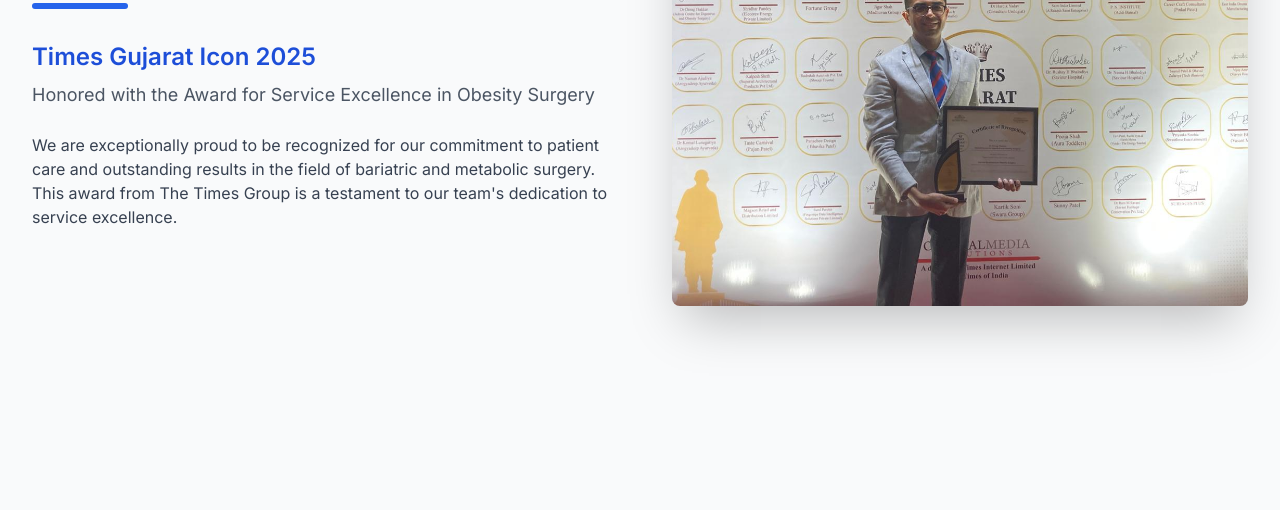
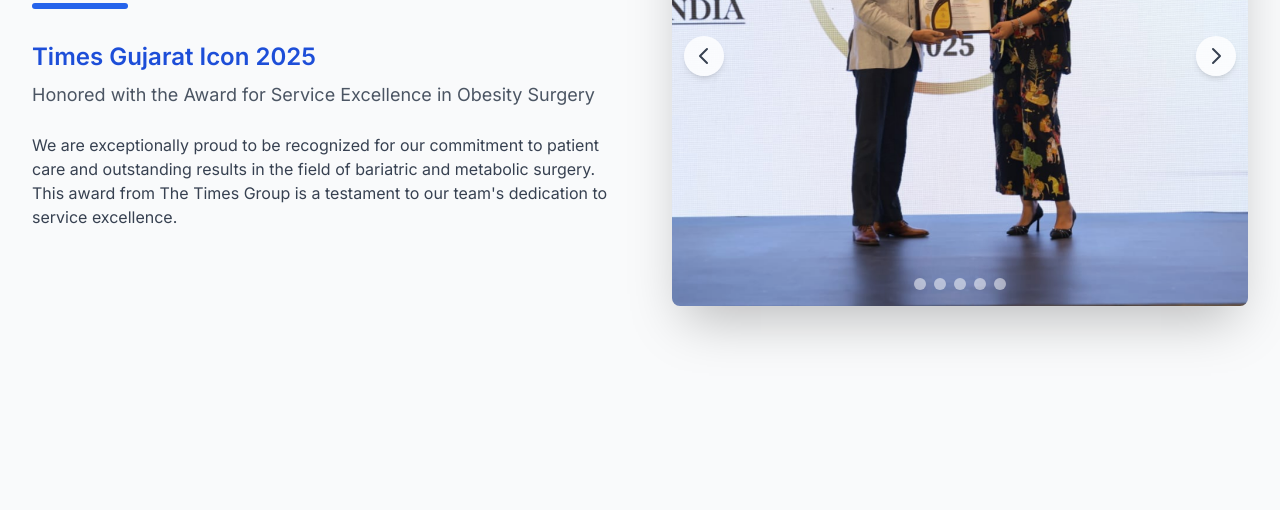
Before and after one commit to dhvlsnc/geo, a plain HTML site: page index.html in a window 1280 px wide. Shown: the part 290-800 px from the top of the page. Drawn offline with nearby package versions, Linux system fonts and the light colour scheme.

Commit message:
Update index.html

```diff
--- a/index.html
+++ b/index.html
@@ -4,10 +4,8 @@
     <meta charset="UTF-8">
     <meta name="viewport" content="width=device-width, initial-scale=1.0">
     <title>Award-Winning Surgeon Section</title>
-    <!-- Importing Tailwind CSS -->
-    <script src="https://cdn.tailwindcss.com"></script>
-    <!-- Importing Inter font -->
-    <link href="https://fonts.googleapis.com/css2?family=Inter:wght@400;500;600;700;800&display=swap" rel="stylesheet">
+    <!-- Importing Tailwind CSS --><script src="https://cdn.tailwindcss.com"></script>
+    <!-- Importing Inter font --><link href="https://fonts.googleapis.com/css2?family=Inter:wght@400;500;600;700;800&display=swap" rel="stylesheet">
     <style>
         /* Base styles */
         body {
@@ -20,17 +18,20 @@
             overflow: hidden;
         }
         .slider-item {
-            display: none; /* Hide all slides by default */
-            transition: opacity 0.7s ease-in-out;
             position: absolute;
             top: 0;
             left: 0;
             width: 100%;
             height: 100%;
+            opacity: 0; /* Start hidden for smooth fade */
+            pointer-events: none; /* Make non-active slides unclickable */
+            transition: opacity 1.2s ease-in-out; /* Smoother transition duration */
+            z-index: 1; /* Default z-index for all slides */
         }
         .slider-item.active {
-            display: block; /* Show active slide */
-            position: relative;
+            opacity: 1; /* Show active slide */
+            pointer-events: auto; /* Make active slide clickable */
+            z-index: 2; /* Active slide appears above others */
         }
         .slider-item img {
             width: 100%;
@@ -41,21 +42,17 @@
 </head>
 <body class="bg-gray-50">
 
-    <!-- Full-Fledged Award Section -->
-    <section class="w-full py-16 md:py-24 px-4 sm:px-6 lg:px-8">
+    <!-- Full-Fledged Award Section --><section class="w-full py-16 md:py-24 px-4 sm:px-6 lg:px-8">
         <div class="container mx-auto max-w-7xl">
 
-            <!-- Grid container for responsive layout -->
-            <div class="grid grid-cols-1 lg:grid-cols-2 gap-12 lg:gap-16 items-center">
+            <!-- Grid container for responsive layout --><div class="grid grid-cols-1 lg:grid-cols-2 gap-12 lg:gap-16 items-center">
 
-                <!-- Text Content Column -->
-                <div class="text-center lg:text-left">
+                <!-- Text Content Column --><div class="text-center lg:text-left">
                     <h2 class="text-4xl md:text-5xl font-bold text-gray-900 tracking-tight">
                         Award-winning Doctor/Surgeon
                     </h2>
 
-                    <!-- Decorative line -->
-                    <div class="w-24 h-1.5 bg-blue-600 rounded-full mt-6 mb-8 mx-auto lg:mx-0"></div>
+                    <!-- Decorative line --><div class="w-24 h-1.5 bg-blue-600 rounded-full mt-6 mb-8 mx-auto lg:mx-0"></div>
 
                     <p class="text-2xl font-semibold text-blue-700">
                         Times Gujarat Icon 2025
@@ -69,13 +66,10 @@
                     </p>
                 </div>
 
-                <!-- Image Slider Column -->
-                <div class="w-full">
+                <!-- Image Slider Column --><div class="w-full">
                     <div id="award-slider" class="slider-container w-full h-80 md:h-[500px] bg-gray-200 rounded-lg shadow-2xl overflow-hidden relative">
 
-                        <!-- Slides -->
-                        <!-- Note: Replace placehold.co URLs with your actual image paths -->
-                        <div class="slider-item active">
+                        <!-- Slides --><!-- Note: Replace placehold.co URLs with your actual image paths --><div class="slider-item active">
                             <img src="1.jpg"
                                  alt="Doctor receiving award on stage"
                                  onerror="this.src='https://placehold.co/800x600/e0e0e0/333?text=Image+Not+Found'">
@@ -101,22 +95,19 @@
                                  onerror="this.src='https://placehold.co/800x600/b0b0b0/333?text=Image+Not+Found'">
                         </div>
 
-                        <!-- Slider Navigation Buttons -->
-                        <button id="prev-slide" class="absolute top-1/2 left-3 transform -translate-y-1/2 bg-white/70 hover:bg-white rounded-full p-2 shadow-md transition">
+                        <!-- Slider Navigation Buttons --><button id="prev-slide" class="absolute top-1/2 left-3 transform -translate-y-1/2 bg-white/80 hover:bg-white hover:scale-105 rounded-full p-2 shadow-md transition-all duration-200 z-30">
                             <svg xmlns="http://www.w3.org/2000/svg" class="h-6 w-6 text-gray-700" fill="none" viewBox="0 0 24 24" stroke="currentColor">
                                 <path stroke-linecap="round" stroke-linejoin="round" stroke-width="2" d="M15 19l-7-7 7-7" />
                             </svg>
                         </button>
-                        <button id="next-slide" class="absolute top-1/2 right-3 transform -translate-y-1/2 bg-white/70 hover:bg-white rounded-full p-2 shadow-md transition">
+                        <button id="next-slide" class="absolute top-1/2 right-3 transform -translate-y-1/2 bg-white/80 hover:bg-white hover:scale-105 rounded-full p-2 shadow-md transition-all duration-200 z-30">
                             <svg xmlns="http://www.w3.org/2000/svg" class="h-6 w-6 text-gray-700" fill="none" viewBox="0 0 24 24" stroke="currentColor">
                                 <path stroke-linecap="round" stroke-linejoin="round" stroke-width="2" d="M9 5l7 7-7 7" />
                             </svg>
                         </button>
 
-                        <!-- Slider Navigation Dots -->
-                        <div id="slider-dots" class="absolute bottom-4 left-1/2 transform -translate-x-1/2 flex space-x-2">
-                            <!-- Dots will be generated by JavaScript -->
-                        </div>
+                        <!-- Slider Navigation Dots --><div id="slider-dots" class="absolute bottom-4 left-1/2 transform -translate-x-1/2 flex space-x-2 z-30">
+                            <!-- Dots will be generated by JavaScript --></div>
                     </div>
                 </div>
 
@@ -138,11 +129,12 @@
                 // Create dots
                 slides.forEach((_, index) => {
                     const dot = document.createElement('button');
-                    dot.classList.add('w-3', 'h-3', 'rounded-full', 'bg-white/50', 'hover:bg-white', 'transition');
+                    dot.classList.add('w-3', 'h-3', 'rounded-full', 'bg-white/50', 'hover:bg-white', 'transition', 'cursor-pointer');
                     dot.setAttribute('aria-label', `Go to slide ${index + 1}`);
+
                     dot.addEventListener('click', () => {
                         showSlide(index);
-                        resetInterval();
+                        resetInterval(); // Reset auto-scroll timer
                     });
                     dotsContainer.appendChild(dot);
                 });
@@ -151,14 +143,7 @@
 
                 // Function to show a specific slide
                 function showSlide(index) {
-                    slides.forEach(slide => {
-                        slide.classList.remove('active');
-                        // Fix for stacking context in absolute positioning
-                        slide.style.zIndex = '0';
-                        slide.style.opacity = '0';
-                    });
-                    dots.forEach(dot => dot.classList.remove('bg-white'));
-
+                    // Ensure index wraps around
                     if (index >= slides.length) {
                         currentSlide = 0;
                     } else if (index < 0) {
@@ -167,41 +152,45 @@
                         currentSlide = index;
                     }
 
+                    // Remove active state from all slides and dots
+                    slides.forEach(slide => {
+                        slide.classList.remove('active');
+                    });
+                    dots.forEach(dot => dot.classList.remove('bg-white'));
+
+                    // Add active state to the current slide and dot
                     const activeSlide = slides[currentSlide];
                     activeSlide.classList.add('active');
-                    activeSlide.style.zIndex = '10';
-                    activeSlide.style.opacity = '1';
-
                     dots[currentSlide].classList.add('bg-white');
                 }
 
-                // Event listeners for next/prev buttons
+                // Manual navigation event listeners
                 nextButton.addEventListener('click', () => {
                     showSlide(currentSlide + 1);
-                    resetInterval();
+                    resetInterval(); // Reset auto-scroll timer
                 });
 
                 prevButton.addEventListener('click', () => {
                     showSlide(currentSlide - 1);
-                    resetInterval();
+                    resetInterval(); // Reset auto-scroll timer
                 });
 
                 // Auto-slide functionality
                 function startInterval() {
                     slideInterval = setInterval(() => {
                         showSlide(currentSlide + 1);
-                    }, 4000); // Change slide every 4 seconds
+                    }, 5000); // Change slide every 5 seconds (increased for better viewing with slower transition)
                 }
 
-                // Reset interval on manual navigation
+                // Reset interval on any manual navigation
                 function resetInterval() {
                     clearInterval(slideInterval);
                     startInterval();
                 }
 
                 // Initial setup
-                showSlide(0);
-                startInterval();
+                showSlide(0); // Show the first slide initially
+                startInterval(); // Start auto-scrolling
             }
         });
     </script>
```
